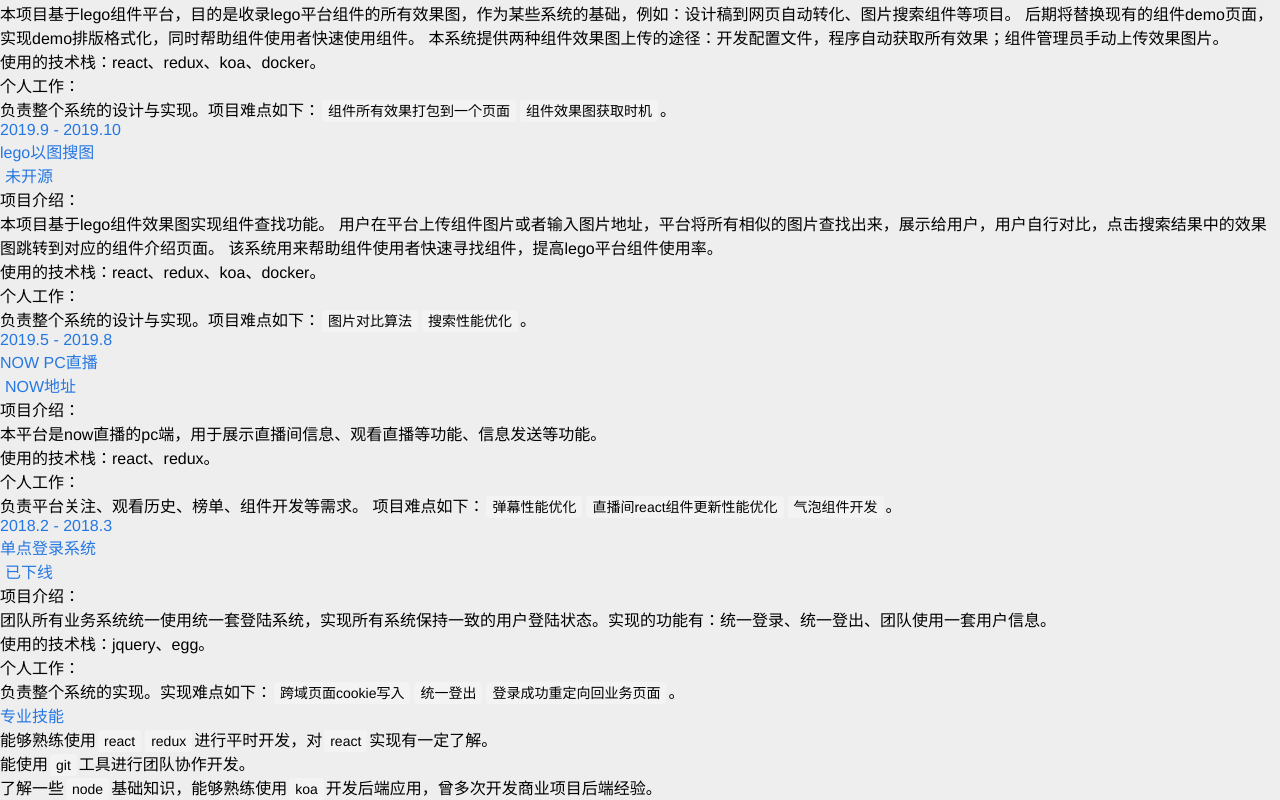
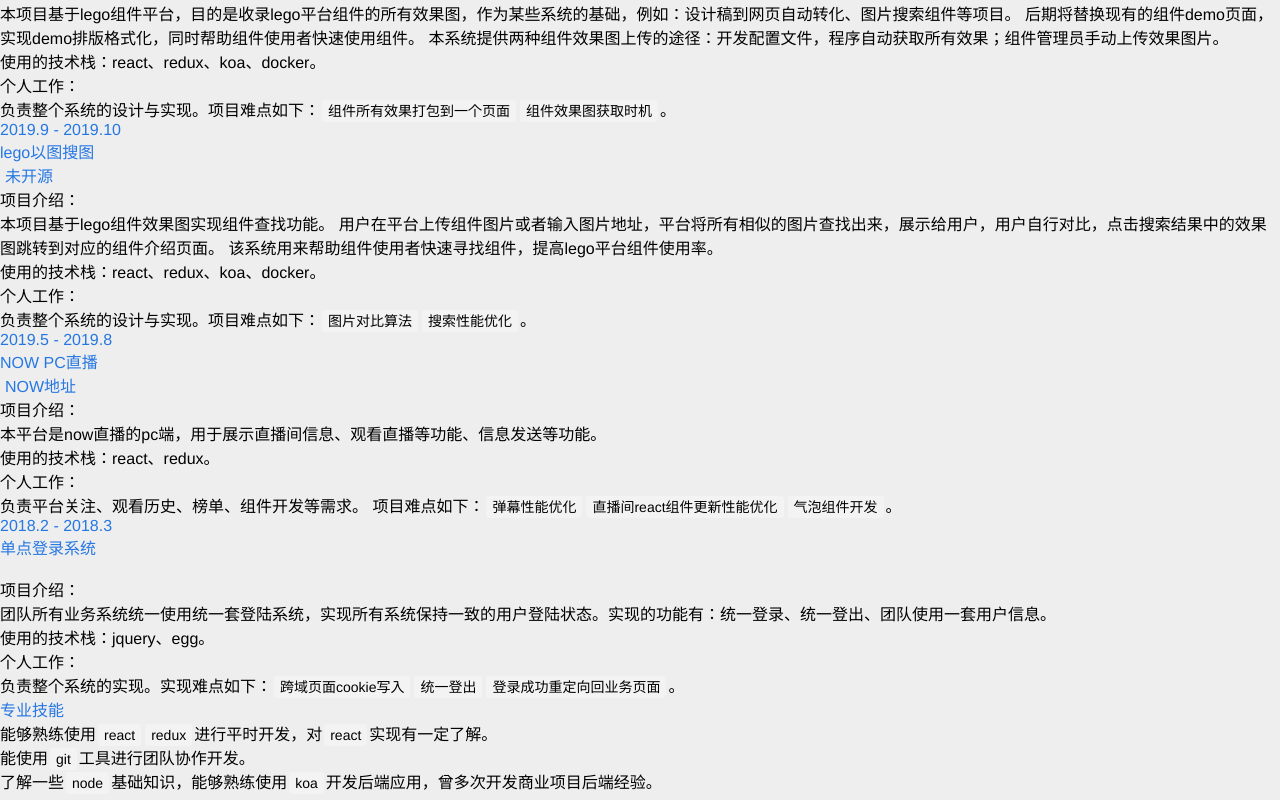
Before and after one commit to duanyuanping/resume, a React app: page / in a window 1280 px wide. Shown: the part 1106-1906 px from the top of the page. Built offline with nearby package versions, Linux system fonts and the light colour scheme.

Commit message:
feat: test ci

```diff
--- a/src/resumeData.js
+++ b/src/resumeData.js
@@ -110,7 +110,7 @@
 						head: {
 							time: '2018.2 - 2018.3',
 							title: '单点登录系统',
-							link: { name: '已下线' },
+							link: {},
 						},
 						detail: `
 							<header>项目介绍：</header>团队所有业务系统统一使用统一套登陆系统，实现所有系统保持一致的用户登陆状态。实现的功能有：统一登录、统一登出、团队使用一套用户信息。
```
